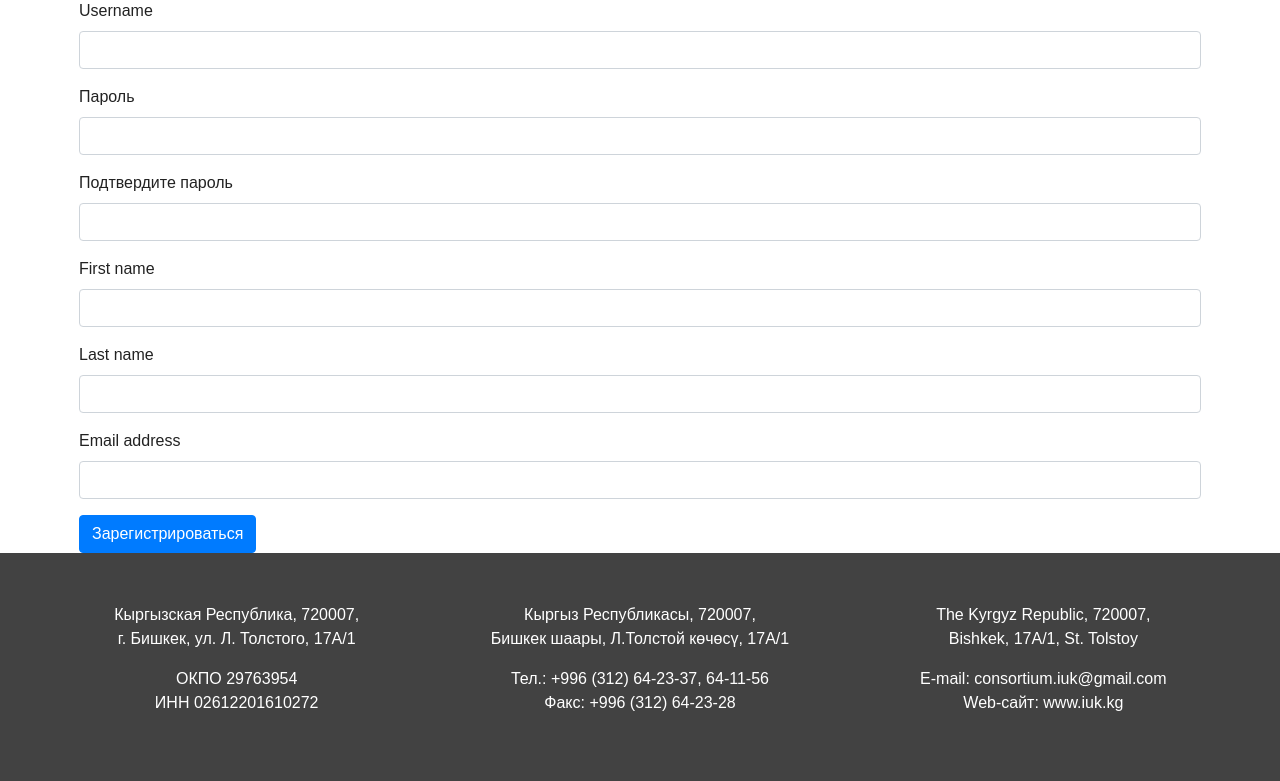
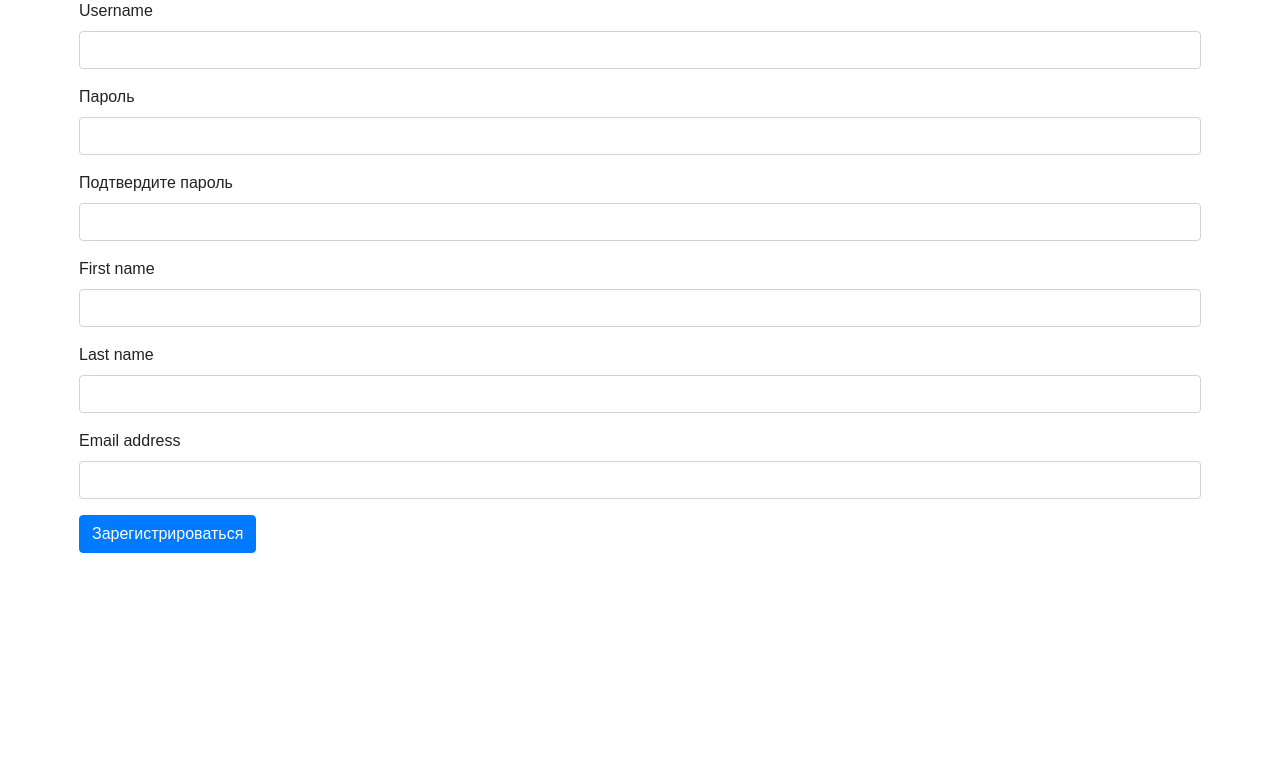
Before and after one commit to DinaraKA/group1_muk_crm, a Django app: page /accounts/create/ in a window 1280 px wide. Shown: the part 121-902 px from the top of the page. After the commit the page ends 674 px from the top, so only its background shows below. Run offline with Django 3.2, Linux system fonts and the light colour scheme; some libraries are stand-ins or nearby versions.

Commit message:
#17 и #19 тикеты(переход на главную страницу и блок с адресами только на главной странице.

```diff
--- a/source/webapp/templates/base.html
+++ b/source/webapp/templates/base.html
@@ -17,7 +17,7 @@
 <nav class="navbar-my">
     <div class="container">
         <ul class="menu">
-            <li><a href="#">Главная</a></li>
+            <li><a href="{% url 'webapp:index' %}">Главная</a></li>
             <li><a href="#">Миссия и стратегия</a></li>
             <li><a href="#">Специальности</a></li>
             <li><a href="#">Новости</a></li>
@@ -46,20 +46,9 @@
 <div class="container">
     {% block content %}{% endblock %}
 </div>
-<div class="address_wrap row">
-    <div class="col-sm-4">
-      <p>Кыргызская Республика, 720007,<br>г. Бишкек, ул. Л. Толстого, 17А/1</p>
-      <p>ОКПО 29763954<br>ИНН 02612201610272</p>
-    </div>
-    <div class="col-sm-4">
-      <p>Кыргыз Республикасы, 720007,<br>Бишкек шаары, Л.Толстой көчөсү, 17А/1</p>
-      <p>Тел.: +996 (312) 64-23-37, 64-11-56<br>Факс: +996 (312) 64-23-28</p>
-    </div>
-    <div class="col-sm-4">
-      <p>The Kyrgyz Republic, 720007,<br>Bishkek, 17A/1, St. Tolstoy</p>
-      <p>E-mail: consortium.iuk@gmail.com<br>Web-сайт: www.iuk.kg</p>
-    </div>
-</div>
+<footer>
+    {% block footer %}{% endblock %}
+</footer>
 
 <script src="https://code.jquery.com/jquery-3.3.1.slim.min.js" integrity="sha384-q8i/X+965DzO0rT7abK41JStQIAqVgRVzpbzo5smXKp4YfRvH+8abtTE1Pi6jizo" crossorigin="anonymous"></script>
 <script src="https://cdnjs.cloudflare.com/ajax/libs/popper.js/1.14.7/umd/popper.min.js" integrity="sha384-UO2eT0CpHqdSJQ6hJty5KVphtPhzWj9WO1clHTMGa3JDZwrnQq4sF86dIHNDz0W1" crossorigin="anonymous"></script>
```
